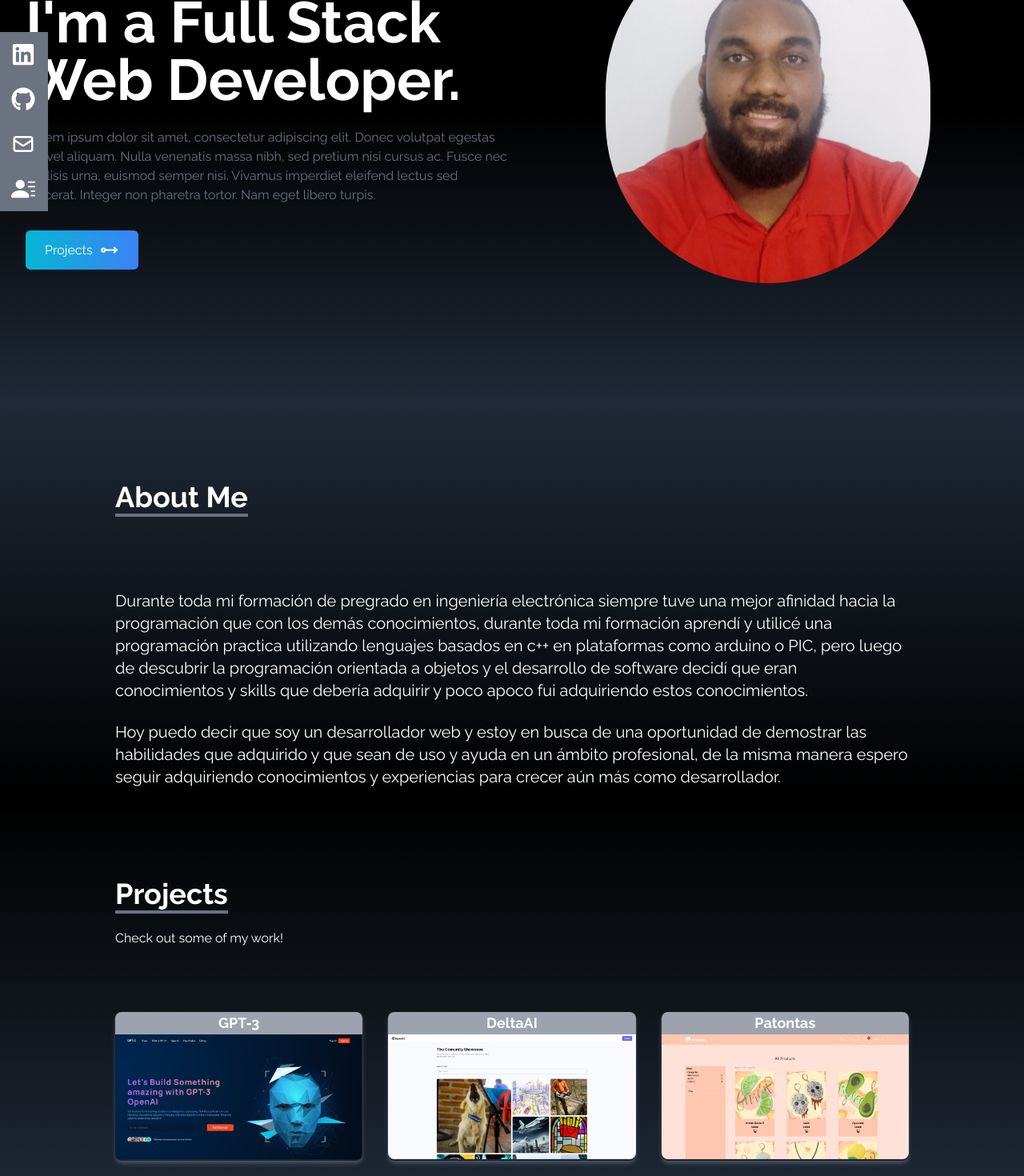
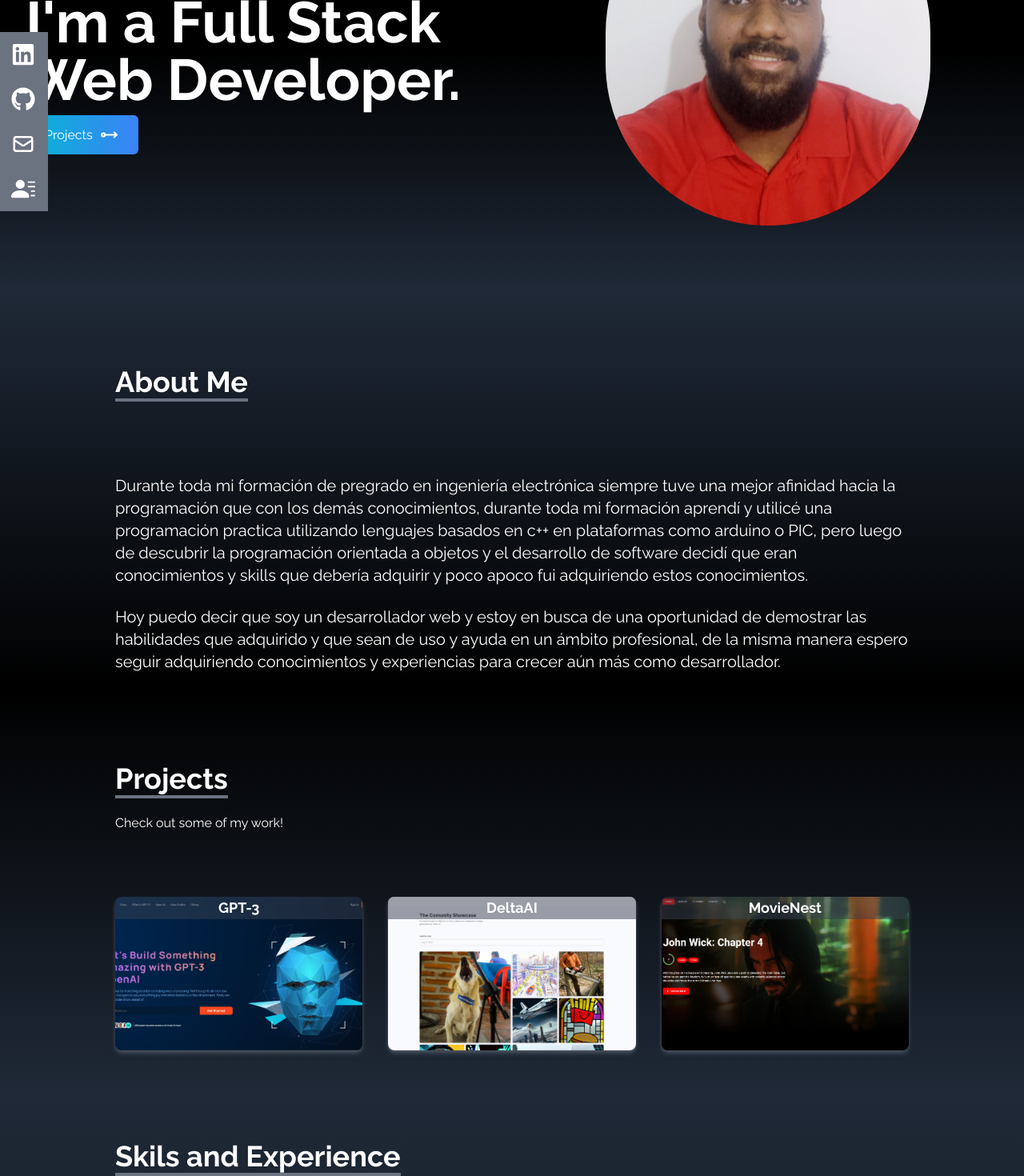
Before and after one commit to Jviafara/Portfolio, a React (Create React App) app: page / in a window 1280 px wide. Shown: the part 240-1710 px from the top of the page at 80% size. Built offline with nearby package versions, Linux system fonts and the light colour scheme.

Commit message:
03/06/2023

```diff
--- a/src/components/Home.jsx
+++ b/src/components/Home.jsx
@@ -15,14 +15,6 @@ const Home = () => {
                         <br />
                         I'm a Full Stack Web Developer.
                     </h2>
-                    <p className="text-gray-500 py-6 max-w-full  text-center  md:text-left">
-                        Lorem ipsum dolor sit amet, consectetur adipiscing elit.
-                        Donec volutpat egestas elit vel aliquam. Nulla venenatis
-                        massa nibh, sed pretium nisi cursus ac. Fusce nec
-                        facilisis urna, euismod semper nisi. Vivamus imperdiet
-                        eleifend lectus sed placerat. Integer non pharetra
-                        tortor. Nam eget libero turpis.
-                    </p>
                     <div>
                         <Link
                             to="Projects"
--- a/src/components/NavBar.jsx
+++ b/src/components/NavBar.jsx
@@ -30,7 +30,7 @@ const NavBar = () => {
     ];
 
     return (
-        <div className="flex justify-between items-center w-full h-20 text-white fixed bg-black px-4">
+        <div className="flex justify-between items-center w-full h-20 text-white fixed bg-black px-4 z-50">
             <div>
                 <h1 className="text-5xl font-signature ml-2">
                     <img className="h-20" src={logo} alt="logo" />
--- a/src/components/Projects.jsx
+++ b/src/components/Projects.jsx
@@ -1,6 +1,8 @@
 import React, { useState } from 'react';
+import { AiOutlineCloseCircle } from 'react-icons/ai';
 import DeltaAI from '../assets/portfolio/Delta-AI.png';
 import GPT3 from '../assets/portfolio/GPT3.png';
+import movienest from '../assets/portfolio/MovieNest.png';
 import patontas from '../assets/portfolio/Patontas.png';
 import TechUse from './TechUse';
 
@@ -16,7 +18,7 @@ const Projects = () => {
             src: GPT3,
             name: 'GPT-3',
             description:
-                'Fully responsive web application design usin react and tailwind',
+                'Web app completamente responsive usando react y tailwind',
             liveDemo: 'https://gpt-3aidemo.netlify.app',
             codeLink: 'https://github.com/Jviafara/GPT-3',
             techs: ['react', 'tailwind'],
@@ -30,18 +32,16 @@ const Projects = () => {
                 'Aplicación fullstack usando openAI API para generar imágenes a partir de una frase cualquiera y con la opción de compartir dichas imágenes con todos los usuarios y guardar las imágenes en la nube.',
             liveDemo: 'https://delta-ai.netlify.app/',
             codeLink: 'https://github.com/Jviafara/Delta-AI',
-            techs: ['nodejs', 'mongo', 'express', 'react', 'tailwind'],
+            techs: ['nodejs', 'mongodb', 'express', 'react', 'tailwind'],
         },
         {
             id: 3,
-            src: patontas,
-            name: 'Patontas',
-            description:
-                'E-commerce web page fullstack para una pequeñá tienda de artesanias hechas a mano',
-            note: note,
-            liveDemo: 'https://patontas.netlify.app/products',
-            codeLink: '',
-            techs: ['nodejs', 'mongo', 'express', 'react', 'tailwind'],
+            src: movienest,
+            name: 'MovieNest',
+            description: '',
+            liveDemo: 'https://movienestapp.netlify.app/',
+            codeLink: 'https://github.com/Jviafara/MovieNest',
+            techs: ['nodejs', 'mongodb', 'express', 'react', 'material ui'],
         },
     ];
 
@@ -63,57 +63,50 @@ const Projects = () => {
                     {projects.map(({ id, src, name }) => (
                         <div
                             key={id}
-                            className="shadow-md shadow-gray-600 rounded-lg duration-200 hover:scale-105">
-                            <div className="bg-gray-400 rounded-t-lg flex justify-center font-bold text-lg">
+                            style={{
+                                backgroundImage: `url(${src})`,
+                            }}
+                            onClick={() => {
+                                setProjectInfo(true);
+                                setProject(projects.filter((e) => e.id === id));
+                            }}
+                            className="w-full h-48 flex flex-col group relative bg-cover bg-center shadow-md shadow-gray-600 rounded-lg duration-200 hover:scale-105 hover:opacity-90">
+                            <div className="text-center font-bold text-lg text-white bg-gray-700 bg-opacity-50 rounded-t-lg">
                                 <h1>{name}</h1>
                             </div>
-                            <button
-                                type="button"
-                                onClick={() => {
-                                    setProjectInfo(true);
-                                    setProject(
-                                        projects.filter((e) => e.id === id)
-                                    );
-                                }}>
-                                <img
-                                    src={src}
-                                    alt="preview"
-                                    className="rounded-b-lg -mb-1.5 h-full w-full"
-                                />
-                            </button>
+                            <div className="justify-center hidden group-hover:flex absolute top-1/2 w-full">
+                                <p className="bg-opacity-90 rounded-xl font-bold text-lg text-white bg-gray-700 px-3 py-1 hover:cursor-pointer">
+                                    Click for more info
+                                </p>
+                            </div>
                         </div>
                     ))}
                 </div>
                 {projectInfo && (
                     <div>
-                        <div className="bg-gray-400 rounded-t-lg flex justify-between items-center font-bold text-lg p-2">
-                            <h1 className="ml-2">{project[0].name}</h1>
-                            <button
-                                type="button"
-                                onClick={() => setProjectInfo(false)}
-                                className="bg-red-500 px-3 py-1 rounded-full">
-                                X
-                            </button>
-                        </div>
-                        <div className="flex gap-8 flex-col lg:flex-row">
-                            <div className="w-full lg:w-2/3 ">
-                                <img
-                                    src={project[0].src}
-                                    alt="preview"
-                                    className=""
-                                />
-                                {project[0].note && (
-                                    <strong className="text-sm">
-                                        Note: {project[0].note}
-                                    </strong>
-                                )}
-                            </div>
-                            <div className="w-full lg:w-1/3 flex flex-col">
-                                <div className="text-lg my-2">
+                        <div className="flex flex-col lg:flex-row">
+                            <div
+                                style={{
+                                    backgroundImage: `url(${project[0].src})`,
+                                }}
+                                className="w-full h-full pt-[33.33%] lg:w-2/3 rounded-lg bg-top-center bg-no-repeat bg-cover"></div>
+                            <div className="w-full lg:w-1/3 flex flex-col pl-4">
+                                <div className="rounded-t-lg flex  items-center justify-between font-bold text-lg">
+                                    <h1>{project[0].name}</h1>
+                                    <button
+                                        type="button"
+                                        onClick={() => setProjectInfo(false)}>
+                                        <AiOutlineCloseCircle
+                                            size={24}
+                                            color="red"
+                                        />
+                                    </button>
+                                </div>
+                                <div className="my-2">
                                     <p>{project[0].description}</p>
                                 </div>
                                 <div className="flex items-center justify-center">
-                                    <button className="w-1/2 px-6 py-3 m-4 shadow-md shadow-gray-600 rounded-lg duration-300 hover:scale-110">
+                                    <button className="w-1/2 px-4 py-3 m-4 shadow-md shadow-gray-600 rounded-lg duration-300 hover:scale-110">
                                         <a
                                             href={project[0].liveDemo}
                                             target="_blank"
@@ -144,6 +137,13 @@ const Projects = () => {
                                         </div>
                                     ))}
                                 </div>
+                                <div>
+                                    {project[0].note && (
+                                        <strong className="text-sm">
+                                            Note: {project[0].note}
+                                        </strong>
+                                    )}
+                                </div>
                             </div>
                         </div>
                     </div>
--- a/src/components/TechUse.jsx
+++ b/src/components/TechUse.jsx
@@ -1,14 +1,15 @@
 import React from 'react';
 import { DiMongodb } from 'react-icons/di';
 import { FaNodeJs, FaReact } from 'react-icons/fa';
-import { SiExpress, SiTailwindcss } from 'react-icons/si';
+import { SiExpress, SiMui, SiTailwindcss } from 'react-icons/si';
 
 const TechUse = (props) => {
     if (props.tech === 'react') return <FaReact size={32} />;
     if (props.tech === 'tailwind') return <SiTailwindcss size={32} />;
     if (props.tech === 'nodejs') return <FaNodeJs size={32} />;
-    if (props.tech === 'mongo') return <DiMongodb size={32} />;
+    if (props.tech === 'mongodb') return <DiMongodb size={32} />;
     if (props.tech === 'express') return <SiExpress size={32} />;
+    if (props.tech === 'material ui') return <SiMui size={32} />;
 };
 
 export default TechUse;
```
Also changed, not shown: src/assets/portfolio/MovieNest.png (added).
